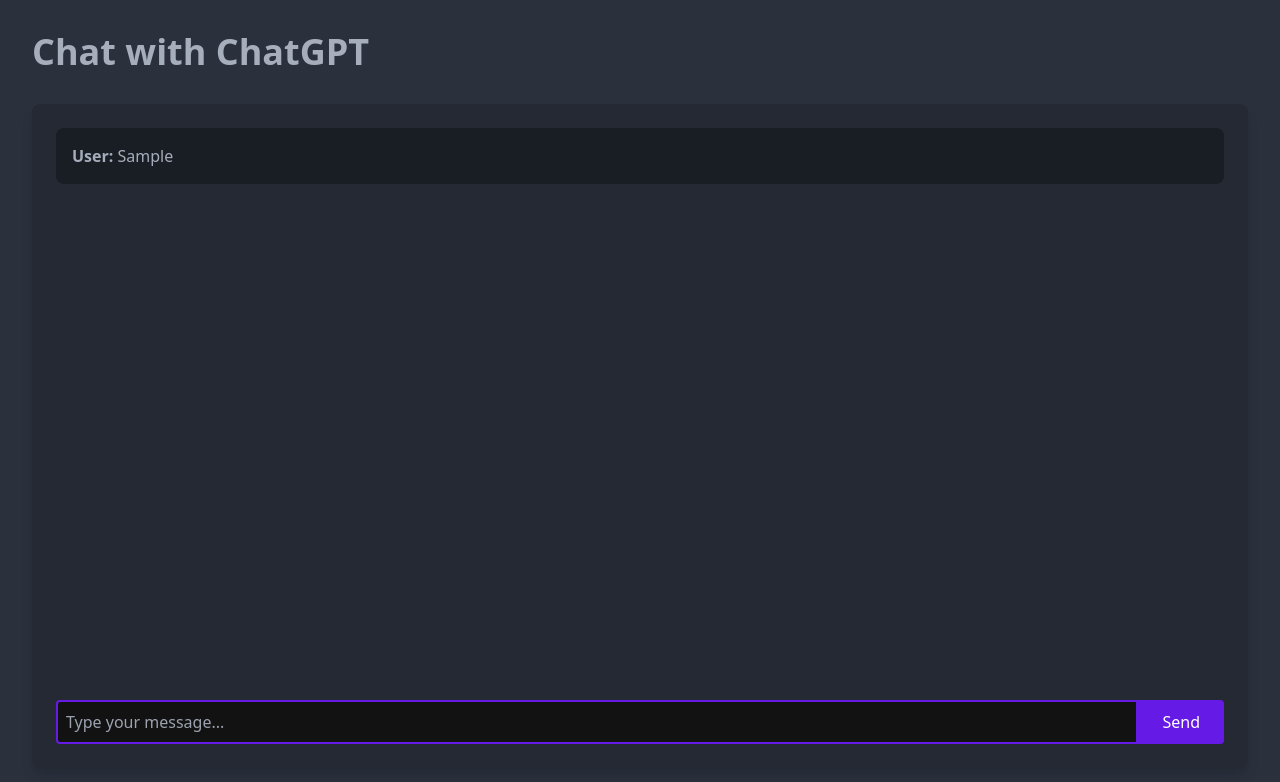
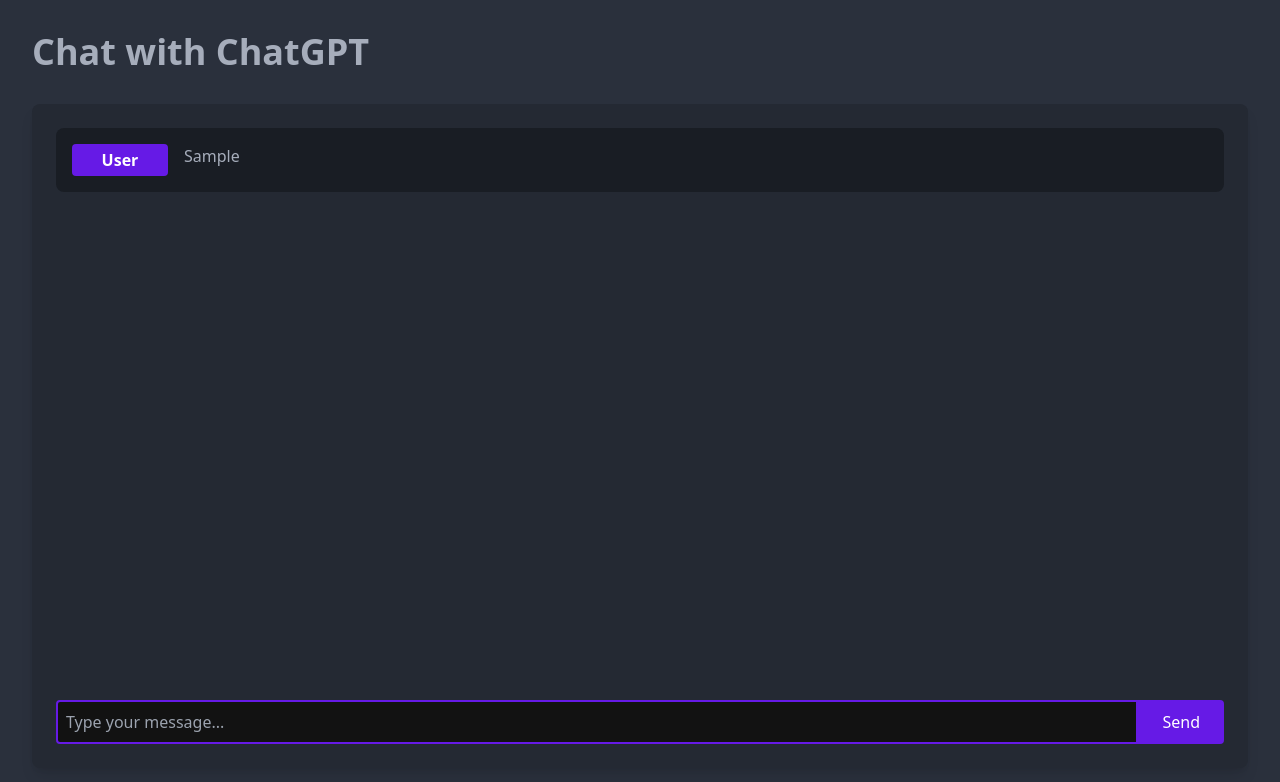
Before and after one commit to DaedalusHub/daedalus-homeport, a Next.js app: page / in a window 1280 px wide. Both pictures are taken after typing "Sample" into the empty fields and a click on the button "Send". Shown: the part 344-1126 px from the top of the page. Built offline with nearby package versions, Linux system fonts and the light colour scheme; no server answers.

Commit message:
feat(chat): move author name to down div, add style

```diff
--- a/components/Message.tsx
+++ b/components/Message.tsx
@@ -11,8 +11,18 @@ const Message: React.FC<MessageProps> = ({ author, content }) => (
             author === 'User' ? 'bg-neutral' : 'bg-neutral-focus'
         }`}
     >
-        <strong className="font-bold">{author}: </strong>
-        <span>{content}</span>
+        <div className="flex items-start">
+            <div
+                className={`w-24 rounded px-2 py-1 text-white text-center ${
+                    author === 'User' ? 'bg-primary' : 'bg-secondary'
+                }`}
+            >
+                <strong className="font-bold">{author}</strong>
+            </div>
+            <div className="ml-4 flex-grow">
+                <span>{content}</span>
+            </div>
+        </div>
     </div>
 );
 
--- a/package.json
+++ b/package.json
@@ -1,6 +1,6 @@
 {
     "name": "daedalus-homeport",
-    "version": "0.1.9",
+    "version": "0.1.10",
     "private": true,
     "scripts": {
         "dev": "next dev -p 3000",
```
Also changed, not shown: 1 other file (tests, documents, lock files or other folders).
